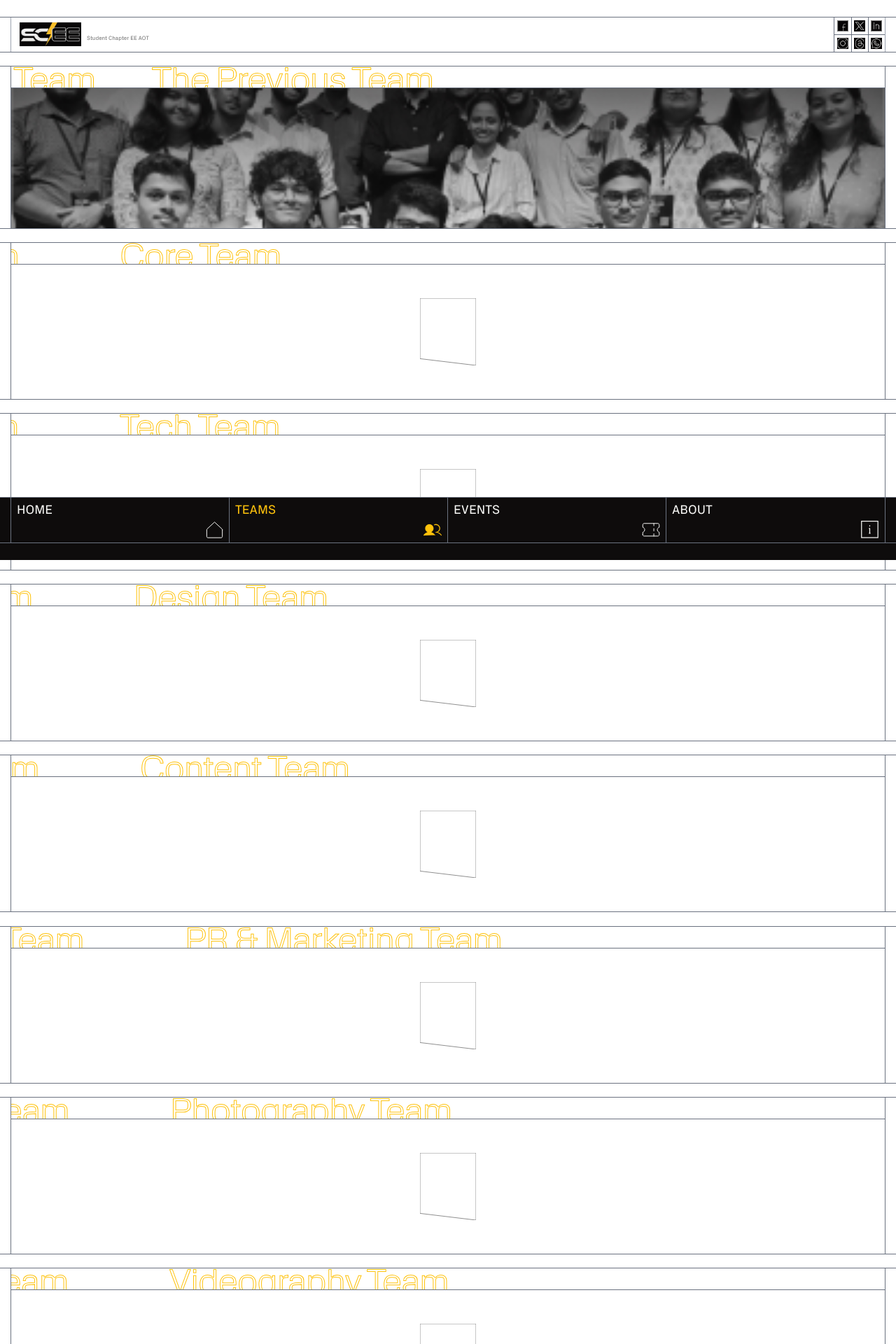
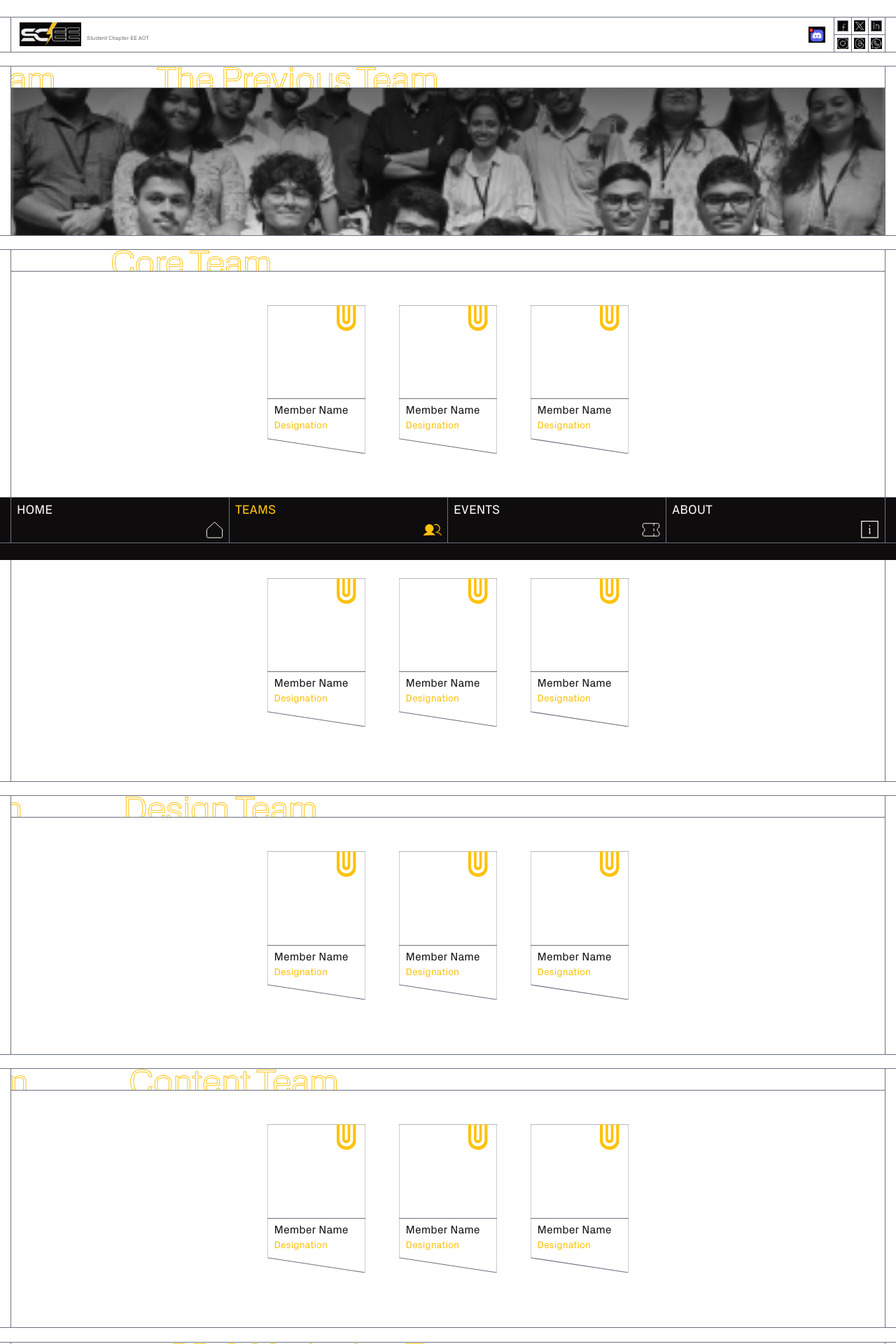
Before and after one commit to iei-scee-aot/sceeaot-web, a Next.js app: page /team in a window 1280 px wide. Shown: the top 1920 px of the page at 70% size. Built offline with nearby package versions, Linux system fonts and the light colour scheme.

Commit message:
Team page ready. Components are ready to be reused.

```diff
--- a/src/app/_components/Footer.tsx
+++ b/src/app/_components/Footer.tsx
@@ -23,7 +23,8 @@ const Footer = () => {
                 </span>
 
                 {/* Linktree icon + /sceeaot in a row */}
-                <Link href="#" className="flex justify-center text-center items-center gap-1">
+                <Link href="https://linktr.ee/sceeaot?fbclid=PAY2xjawJV8IdleHRuA2FlbQIxMQABpmwEJYsLFgEq1OaWdlXDp1uDruyZb1mJ8buyCqrcjtfVIrNUKddTQwfG_g_aem_-1VCGJMHI1fDe_dN92eGEw"
+                 className="flex justify-center text-center items-center gap-1">
                   <img
                     src="/linktree.jpg"
                     alt="Linktree"
--- a/src/app/_components/Header.jsx
+++ b/src/app/_components/Header.jsx
@@ -2,7 +2,7 @@ import React from "react";
 import Image from "next/image";
 const Header = () => {
   return (
-    <header className="w-[calc(100%-30px)] border-[0.5px] border-t-0 border-b-0 border-gray-400 flex justify-between items-center mx-auto">
+    <header className="w-[calc(100%-30px)] border-[0.5px] border-t-0 border-b-0 border-gray-500 flex justify-between items-center mx-auto">
           <div className=" flex justify-end items-baseline">
             <div className="flex items-center gap-2">
             <Image
@@ -19,12 +19,18 @@ const Header = () => {
           </div>
           </div>
           <div className=" flex items-center justify-center">
+            <a href="#">
+            <Image
+              src="/discord.jpg" width={23.5} height={23.5} alt="d"
+              className="mr-3"/>
+            </a>
+
           <table className="border-gray-500 border-l-[0.5px] ">
         <tbody>
           <tr>
             <td className="w-6 h-6  flex items-center justify-center text-xs font-semibold  text-center">
             <a
-              href="#"
+              href="https://www.facebook.com/share/1FEuhXyYT1/"
               className=" text-[#747474]"
             >
               <img
@@ -36,7 +42,7 @@ const Header = () => {
             </td>
             <td className="w-6 h-6 border-l-[0.5px] border-b-[0.5px]  border-gray-500 text-xs font-semibold  ">
             <a
-              href="#"
+              href="https://x.com/sceeaot"
               className=" text-[#747474] flex items-center justify-center"
             >
               <img src="/x.jpg" alt="X" className="w-4 h-4 object-fill" />
@@ -44,7 +50,7 @@ const Header = () => {
             </td>
             <td className="w-6 h-6 border-l-[0.5px] border-gray-500 text-xs font-semibold  ">
             <a
-              href="#"
+              href="https://www.linkedin.com/in/scee-aot-127a31294/?originalSubdomain=in"
               className="flex items-center justify-center rounded-md  "
             >
               <img
@@ -58,7 +64,7 @@ const Header = () => {
           <tr>
             <td className="w-6 h-6  border-gray-500 border-t-[0.5px] text-xs font-semibold  ">
             <a
-              href="#"
+              href="https://www.instagram.com/sceeaot?igsh=YnVqYTV1dWFwZGlv"
               className="flex justify-center items-center rounded-md  "
             >
               <img
@@ -70,7 +76,7 @@ const Header = () => {
             </td>
             <td className="w-6 h-6 border-l-[0.5px] border-gray-500 text-xs font-semibold  ">
             <a
-              href="#"
+              href="https://www.threads.net/@sceeaot"
               className="flex justify-center items-center rounded-md  "
             >
               <img
--- /dev/null
+++ b/src/app/_components/Headlines.tsx
@@ -0,0 +1,33 @@
+"use client";
+
+import React from "react"
+
+
+import { useEffect, useState } from "react";
+const Headlines = ({headLine="Headline"}) => {
+      const [isVisible, setIsVisible] = useState(false);
+
+      useEffect(() => {
+        setIsVisible(true);
+      }, []);
+  return (
+    <div><div className={`flex whitespace-nowrap ${isVisible ? "animate-marquee" : "opacity-0"}`}>
+    <p className="text-[3rem] font-bold text-transparent bg-clip-text mb-3 mt-[18px] mr-36"
+      style={{
+        fontFamily: "KMR Apparat1",
+        WebkitTextStroke: "1px #fec20c",
+        lineHeight: "0",
+      }}
+    >{headLine}</p>
+    <p className="text-[3rem] font-bold text-transparent bg-clip-text mb-3 mt-[18px] mr-36"
+      style={{
+        fontFamily: "KMR Apparat1",
+        WebkitTextStroke: "1px #fec20c",
+        lineHeight: "0",
+      }}
+    >{headLine}</p>
+  </div></div>
+  )
+}
+
+export default Headlines
--- a/src/app/team/_components/Card.tsx
+++ b/src/app/team/_components/Card.tsx
@@ -1,9 +1,70 @@
-import React from "react";
+import React, { useState } from "react";
+import Image from "next/image";
 
-const Card = () => {
+const Card = ({
+  Name = "Member Name",
+  Designation = "Designation",
+  imagePath = "",
+  links = [
+    "https://facebook.com",
+    "https://instagram.com",
+    "https://x.com/",
+    "https://threads.net",
+    "https://linkedin.com",
+  ],
+}) => {
+  const [isExpanded, setIsExpanded] = useState(false);
+
+  const toggleCard = () => {
+    setIsExpanded(!isExpanded);
+  };
+
+  // Map known domains to their corresponding icon file names
+  const domainToIconMap: { [key: string]: string } = {
+    "facebook.com": "facebook.jpg",
+    "instagram.com": "instagram.jpg",
+    "x.com": "x.jpg",
+    "threads.net": "threads.jpg",
+    "linkedin.com": "linkedin.jpg",
+  };
+
+  // Function to extract the domain from a URL
+  const getDomainFromUrl = (url: string) => {
+    try {
+      const domain = new URL(url).hostname.replace("www.", "");
+      return domain;
+    } catch (error) {
+      console.error("Invalid URL:", url);
+      return null;
+    }
+  };
+
   return (
-    <>
-      <div className="relative w-20 h-24 flex items-center justify-center text-white text-xs font-bold">
+    <div className="h-[242px]">
+      <div
+        className={`relative cursor-pointer w-[140px] flex flex-col items-center justify-start transition-all duration-0 overflow-hidden ${
+          isExpanded ? "h-[242px]" : "h-[212px]"
+        }`}
+        onClick={toggleCard}
+      >
+        <svg
+          className="absolute top-0 right-[0.8rem] z-10"
+          width="28"
+          height="37"
+          viewBox="0 0 28 37"
+          fill="none"
+          xmlns="http://www.w3.org/2000/svg"
+        >
+          <path
+            d="M23.4141 32.9229C20.9366 35.2353 17.5013 36.6703 13.7146 36.6703C6.14131 36.6703 6.10352e-05 30.9385 6.10352e-05 23.87V-0.000347137H4.14694V22.6646C4.14694 27.5928 8.4344 31.5945 13.7146 31.5945C16.3592 31.5945 18.7489 30.594 20.4797 28.9786C22.2105 27.3632 23.2824 25.1328 23.2824 22.6646V-0.000347137H27.4292V23.87C27.4292 27.4042 25.9005 30.6022 23.4141 32.9229Z"
+            fill="#FEC20C"
+          />
+          <path
+            d="M13.7146 27.0024C10.6044 27.0024 8.09167 24.649 8.09167 21.7543V-0.000391006H11.6938V20.8769C11.6938 21.9183 12.5988 22.7712 13.7234 22.7712C14.2856 22.7712 14.7864 22.558 15.1554 22.2136C15.5244 21.8691 15.7529 21.4017 15.7529 20.8769V-0.000391006H19.355V21.7543C19.355 23.2058 18.7225 24.5178 17.7033 25.469C16.6754 26.412 15.2696 27.0024 13.7146 27.0024Z"
+            fill="#FEC20C"
+          />
+        </svg>
+
         <svg
           className="absolute inset-0 w-full h-full"
           viewBox="0 0 100 100"
@@ -12,27 +73,56 @@ const Card = () => {
           {/* <!-- Gray Border --> */}
           <polygon
             points="0,0 100,0 100,100 0,90"
-            stroke="gray"
-            strokeWidth="1"
+            stroke="#6B7280"
+            strokeWidth="0.5"
             fill="none"
           />
         </svg>
 
         {/* <!-- Inner Content --> */}
-        <div className="absolute inset-0 flex items-center justify-center text-center">
-          image <br />
-          name <br />
-          designation <br />
+        <div className=" absolute inset-0 top-0 flex flex-col z-0 text-center">
+          <div
+            className="imageSection w-full h-[133.33px] overflow-hidden"
+            style={{
+              backgroundImage: `url('${imagePath}')`,
+              backgroundSize: "cover",
+              backgroundPosition: "center",
+            }}
+          ></div>
+          <div className="border-t-[0.5px] border-gray-500 text-left pt-1 px-[0.6rem]">
+            <h2 className="font-pxg font-thin text-base">{Name}</h2>
+            <p className="text-sm font-thin font-pxg text-[#FEC20C]">
+              {Designation}
+            </p>
+          </div>
+
+          {/* Links Section */}
+          {isExpanded && (
+            <div className="flex items-center justify-between border-dashed border-gray-500 border-t-[0.5px] px-1 pt-2 mt-2 mx-[0.6rem]">
+              {links.map((link, index) => {
+                const domain = getDomainFromUrl(link);
+                const icon = domain && domainToIconMap[domain] ? domainToIconMap[domain] : "default.jpg";
+
+                return (
+                  <a
+                    key={index}
+                    href={link}
+                    target="_blank"
+                    rel="noopener noreferrer"
+                  >
+                    <img
+                      src={`/${icon}`} // Use the mapped icon or fallback to "default.jpg"
+                      alt={domain || "link"}
+                      className="w-3 h-3 object-contain"
+                    />
+                  </a>
+                );
+              })}
+            </div>
+          )}
         </div>
       </div>
-    </>
-    // <div className="Card  relative w-20 h-32 border-gray-500 border-[0.5px] [clip-path:polygon(0%_0%,100%_0%,100%_100%,0%_80%)]">
-    //   <div className="image_section  ">img</div>
-    //   <div className="info">
-    //     <h1>Name</h1>
-    //     <h2>Designation</h2>
-    //   </div>
-    // </div>
+    </div>
   );
 };
 
--- a/src/app/team/page.tsx
+++ b/src/app/team/page.tsx
@@ -1,7 +1,5 @@
 "use client";
-
 import React from "react"
-import Link from "next/link"
 import Card from "./_components/Card"
 import Footer from "../_components/Footer";
 import Header from "../_components/Header";
@@ -9,8 +7,8 @@ import Divider from "./_components/Divider";
 import Divider2 from "./_components/Divider2";
 import Navbar from "../_components/Navbar";
 import Image from "next/image";
-
 import { useEffect, useState } from "react";
+import Headlines from "../_components/Headlines";
 
 
 const Page = () => {
@@ -28,24 +26,9 @@ const Page = () => {
         <Divider2 />
         <div className="w-[calc(100%-30px)] mx-auto border-[0.5px] border-gray-500 border-t-0 border-b-0 ">
           <div className="flex items-center border-gray-500 border-b-[0.5px] overflow-hidden ">
-            <div className={`flex whitespace-nowrap ${isVisible ? "animate-marquee" : "opacity-0"}`}>
-              <p className="text-[3rem] font-bold text-transparent bg-clip-text mb-3 mt-[18px] mr-20"
-                style={{
-                  fontFamily: "KMR Apparat1",
-                  WebkitTextStroke: "1px #fec20c",
-                  lineHeight: "0",
-                }}
-              >The Previous Team</p>
-              <p className="text-[3rem] font-bold text-transparent bg-clip-text mb-3 mt-[18px] mr-20"
-                style={{
-                  fontFamily: "KMR Apparat1",
-                  WebkitTextStroke: "1px #fec20c",
-                  lineHeight: "0",
-                }}
-              >The Previous Team</p>
-            </div>
+            <Headlines headLine="The Previous Team" />
           </div>
-          <div className="relative w-full h-[200px] flex flex-wrap justify-center">
+          <div className="relative w-full h-[210px] flex flex-wrap justify-center">
             <Image alt="scee-old-team" src="/oldteam.jpg" layout="fill" objectFit="cover" />
           </div>
         </div>
@@ -53,24 +36,11 @@ const Page = () => {
         {/*Core team*/}
         <div className="w-[calc(100%-30px)] mx-auto border-[0.5px] border-gray-500 border-t-0 border-b-0 ">
           <div className="flex items-center border-gray-500 border-b-[0.5px] overflow-hidden ">
-            <div className={`flex whitespace-nowrap ${isVisible ? "animate-marquee" : "opacity-0"}`}>
-              <p className="text-[3rem] font-bold text-transparent bg-clip-text mb-3 mt-[18px] mr-36"
-                style={{
-                  fontFamily: "KMR Apparat1",
-                  WebkitTextStroke: "1px #fec20c",
-                  lineHeight: "0",
-                }}
-              >Core Team</p>
-              <p className="text-[3rem] font-bold text-transparent bg-clip-text mb-3 mt-[18px] mr-36"
-                style={{
-                  fontFamily: "KMR Apparat1",
-                  WebkitTextStroke: "1px #fec20c",
-                  lineHeight: "0",
-                }}
-              >Core Team</p>
-            </div>
+            <Headlines headLine="Core Team" />
           </div>
-          <div className="flex flex-wrap justify-center items-center py-12">
+          <div className="flex flex-wrap gap-12 justify-center items-stretch py-12">
+            <Card />
+            <Card />
             <Card />
           </div>
         </div>
@@ -78,24 +48,11 @@ const Page = () => {
         {/*The Tech Team*/}
         <div className="w-[calc(100%-30px)] mx-auto border-[0.5px] border-gray-500 border-t-0 border-b-0 ">
           <div className="flex items-center border-gray-500 border-b-[0.5px] overflow-hidden ">
-            <div className={`flex whitespace-nowrap ${isVisible ? "animate-marquee" : "opacity-0"}`}>
-              <p className="text-[3rem] font-bold text-transparent bg-clip-text mb-3 mt-[18px] mr-36"
-                style={{
-                  fontFamily: "KMR Apparat1",
-                  WebkitTextStroke: "1px #fec20c",
-                  lineHeight: "0",
-                }}
-              >Tech Team</p>
-              <p className="text-[3rem] font-bold text-transparent bg-clip-text mb-3 mt-[18px] mr-36"
-                style={{
-                  fontFamily: "KMR Apparat1",
-                  WebkitTextStroke: "1px #fec20c",
-                  lineHeight: "0",
-                }}
-              >Tech Team</p>
-            </div>
+            <Headlines headLine="Tech Team" />
           </div>
-          <div className="flex flex-wrap justify-center items-center py-12">
+          <div className="flex flex-wrap gap-12 justify-center items-stretch py-12">
+            <Card />
+            <Card />
             <Card />
           </div>
         </div>
@@ -103,24 +60,11 @@ const Page = () => {
         {/*The Design Team*/}
         <div className="w-[calc(100%-30px)] mx-auto border-[0.5px] border-gray-500 border-t-0 border-b-0 ">
           <div className="flex items-center border-gray-500 border-b-[0.5px] overflow-hidden ">
-            <div className={`flex whitespace-nowrap ${isVisible ? "animate-marquee" : "opacity-0"}`}>
-              <p className="text-[3rem] font-bold text-transparent bg-clip-text mb-3 mt-[18px] mr-36"
-                style={{
-                  fontFamily: "KMR Apparat1",
-                  WebkitTextStroke: "1px #fec20c",
-                  lineHeight: "0",
-                }}
-              >Design Team</p>
-              <p className="text-[3rem] font-bold text-transparent bg-clip-text mb-3 mt-[18px] mr-36"
-                style={{
-                  fontFamily: "KMR Apparat1",
-                  WebkitTextStroke: "1px #fec20c",
-                  lineHeight: "0",
-                }}
-              >Design Team</p>
-            </div>
+            <Headlines headLine="Design Team"/>
           </div>
-          <div className="flex flex-wrap justify-center items-center py-12">
+          <div className="flex flex-wrap gap-12 justify-center items-stretch py-12">
+            <Card />
+            <Card />
             <Card />
           </div>
         </div>
@@ -128,24 +72,11 @@ const Page = () => {
         {/*Content Team*/}
         <div className="w-[calc(100%-30px)] mx-auto border-[0.5px] border-gray-500 border-t-0 border-b-0 ">
           <div className="flex items-center border-gray-500 border-b-[0.5px] overflow-hidden ">
-            <div className={`flex whitespace-nowrap ${isVisible ? "animate-marquee" : "opacity-0"}`}>
-              <p className="text-[3rem] font-bold text-transparent bg-clip-text mb-3 mt-[18px] mr-36"
-                style={{
-                  fontFamily: "KMR Apparat1",
-                  WebkitTextStroke: "1px #fec20c",
-                  lineHeight: "0",
-                }}
-              >Content Team</p>
-              <p className="text-[3rem] font-bold text-transparent bg-clip-text mb-3 mt-[18px] mr-36"
-                style={{
-                  fontFamily: "KMR Apparat1",
-                  WebkitTextStroke: "1px #fec20c",
-                  lineHeight: "0",
-                }}
-              >Content Team</p>
-            </div>
+            <Headlines headLine="Content Team" />
           </div>
-          <div className="flex flex-wrap justify-center items-center py-12">
+          <div className="flex flex-wrap gap-12 justify-center items-stretch py-12">
+            <Card />
+            <Card />
             <Card />
           </div>
         </div>
@@ -153,24 +84,11 @@ const Page = () => {
         {/*PR & Marketing Team*/}
         <div className="w-[calc(100%-30px)] mx-auto border-[0.5px] border-gray-500 border-t-0 border-b-0 ">
           <div className="flex items-center border-gray-500 border-b-[0.5px] overflow-hidden ">
-            <div className={`flex whitespace-nowrap ${isVisible ? "animate-marquee" : "opacity-0"}`}>
-              <p className="text-[3rem] font-bold text-transparent bg-clip-text mb-3 mt-[18px] mr-36"
-                style={{
-                  fontFamily: "KMR Apparat1",
-                  WebkitTextStroke: "1px #fec20c",
-                  lineHeight: "0",
-                }}
-              >PR & Marketing Team</p>
-              <p className="text-[3rem] font-bold text-transparent bg-clip-text mb-3 mt-[18px] mr-36"
-                style={{
-                  fontFamily: "KMR Apparat1",
-                  WebkitTextStroke: "1px #fec20c",
-                  lineHeight: "0",
-                }}
-              >PR & Marketing Team</p>
-            </div>
+            <Headlines headLine="PR & Marketing Team" />
           </div>
-          <div className="flex flex-wrap justify-center items-center py-12">
+          <div className="flex flex-wrap gap-12 justify-center items-stretch py-12">
+            <Card />
+            <Card />
             <Card />
           </div>
         </div>
@@ -178,24 +96,11 @@ const Page = () => {
         {/*Photography Team*/}
         <div className="w-[calc(100%-30px)] mx-auto border-[0.5px] border-gray-500 border-t-0 border-b-0 ">
           <div className="flex items-center border-gray-500 border-b-[0.5px] overflow-hidden ">
-            <div className={`flex whitespace-nowrap ${isVisible ? "animate-marquee" : "opacity-0"}`}>
-              <p className="text-[3rem] font-bold text-transparent bg-clip-text mb-3 mt-[18px] mr-36"
-                style={{
-                  fontFamily: "KMR Apparat1",
-                  WebkitTextStroke: "1px #fec20c",
-                  lineHeight: "0",
-                }}
-              >Photography Team</p>
-              <p className="text-[3rem] font-bold text-transparent bg-clip-text mb-3 mt-[18px] mr-36"
-                style={{
-                  fontFamily: "KMR Apparat1",
-                  WebkitTextStroke: "1px #fec20c",
-                  lineHeight: "0",
-                }}
-              >Photography Team</p>
-            </div>
+            <Headlines headLine="Photography Team" />
           </div>
-          <div className="flex flex-wrap justify-center items-center py-12">
+          <div className="flex flex-wrap gap-12 justify-center items-stretch py-12">
+            <Card />
+            <Card />
             <Card />
           </div>
         </div>
@@ -203,24 +108,11 @@ const Page = () => {
         {/*Videography Team*/}
         <div className="w-[calc(100%-30px)] mx-auto border-[0.5px] border-gray-500 border-t-0 border-b-0 ">
           <div className="flex items-center border-gray-500 border-b-[0.5px] overflow-hidden ">
-            <div className={`flex whitespace-nowrap ${isVisible ? "animate-marquee" : "opacity-0"}`}>
-              <p className="text-[3rem] font-bold text-transparent bg-clip-text mb-3 mt-[18px] mr-36"
-                style={{
-                  fontFamily: "KMR Apparat1",
-                  WebkitTextStroke: "1px #fec20c",
-                  lineHeight: "0",
-                }}
-              >Videography Team</p>
-              <p className="text-[3rem] font-bold text-transparent bg-clip-text mb-3 mt-[18px] mr-36"
-                style={{
-                  fontFamily: "KMR Apparat1",
-                  WebkitTextStroke: "1px #fec20c",
-                  lineHeight: "0",
-                }}
-              >Videography Team</p>
-            </div>
+            <Headlines headLine="Videography Team" />
           </div>
-          <div className="flex flex-wrap justify-center items-center py-12">
+          <div className="flex flex-wrap gap-12 justify-center items-stretch  py-12">
+            <Card />
+            <Card />
             <Card />
           </div>
         </div>
```
Also changed, not shown: 1 other file (tests, documents, lock files or other folders).
